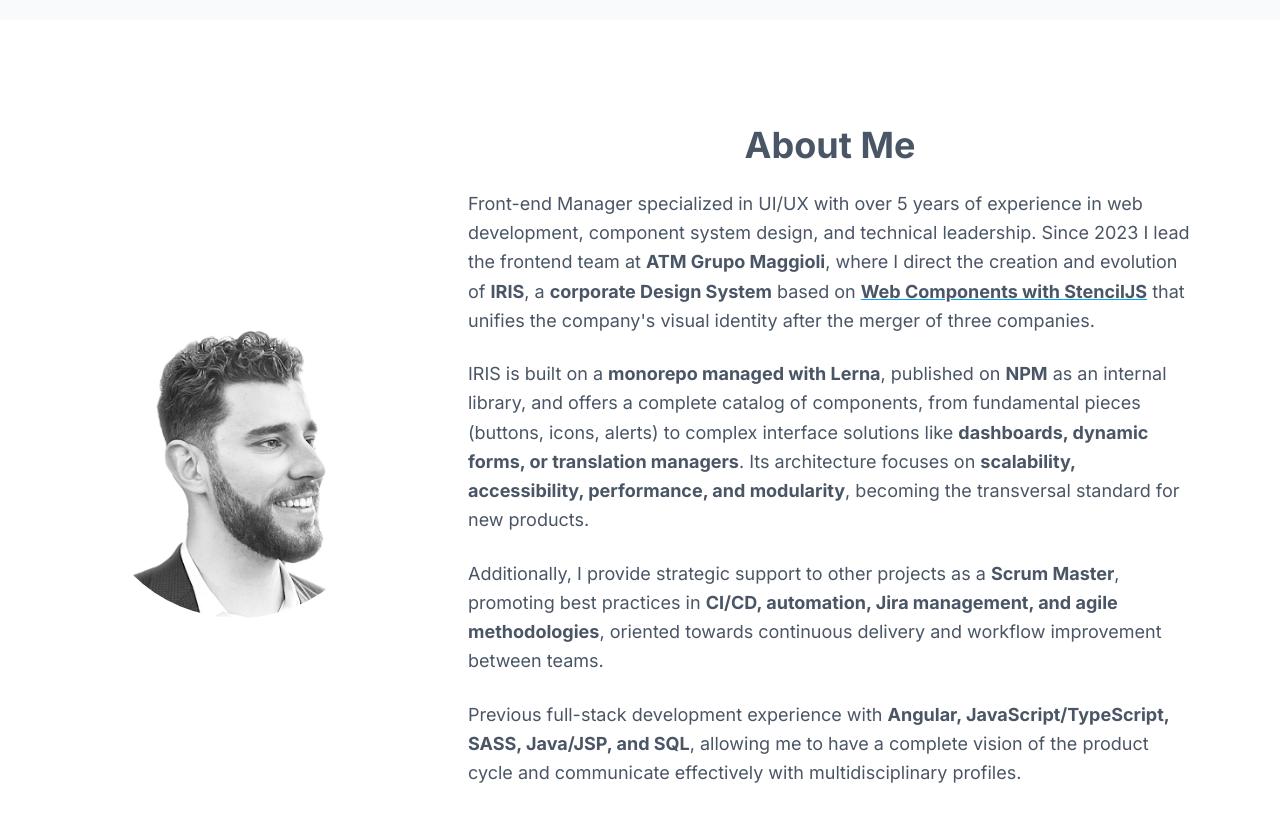
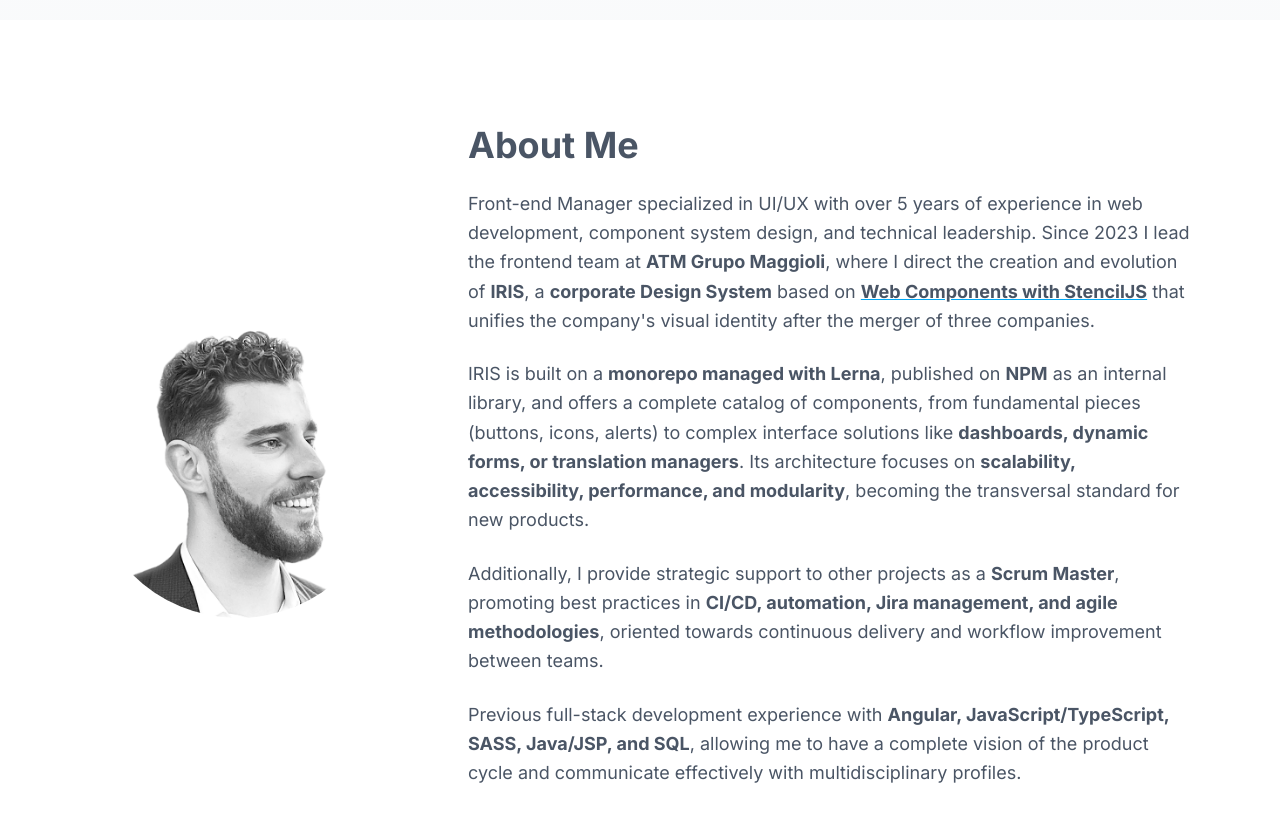
Before and after one commit to javier-munoz-rodelgo/portfolio, a Next.js app: page /en in a window 1280 px wide. Shown: the part 780-1601 px from the top of the page. Built offline with nearby package versions, Linux system fonts and the light colour scheme; no server answers.

Commit message:
feat(about): remove text center of title

```diff
--- a/app/components/About.tsx
+++ b/app/components/About.tsx
@@ -29,7 +29,7 @@
         />
 
         <div className=" text-gray-600 text-lg leading-relaxed">
-          <h2 className="text-4xl font-bold mb-6 text-center hidden md:block">
+          <h2 className="text-4xl font-bold mb-6 hidden md:block">
             {dict.title}
           </h2>
 
```
